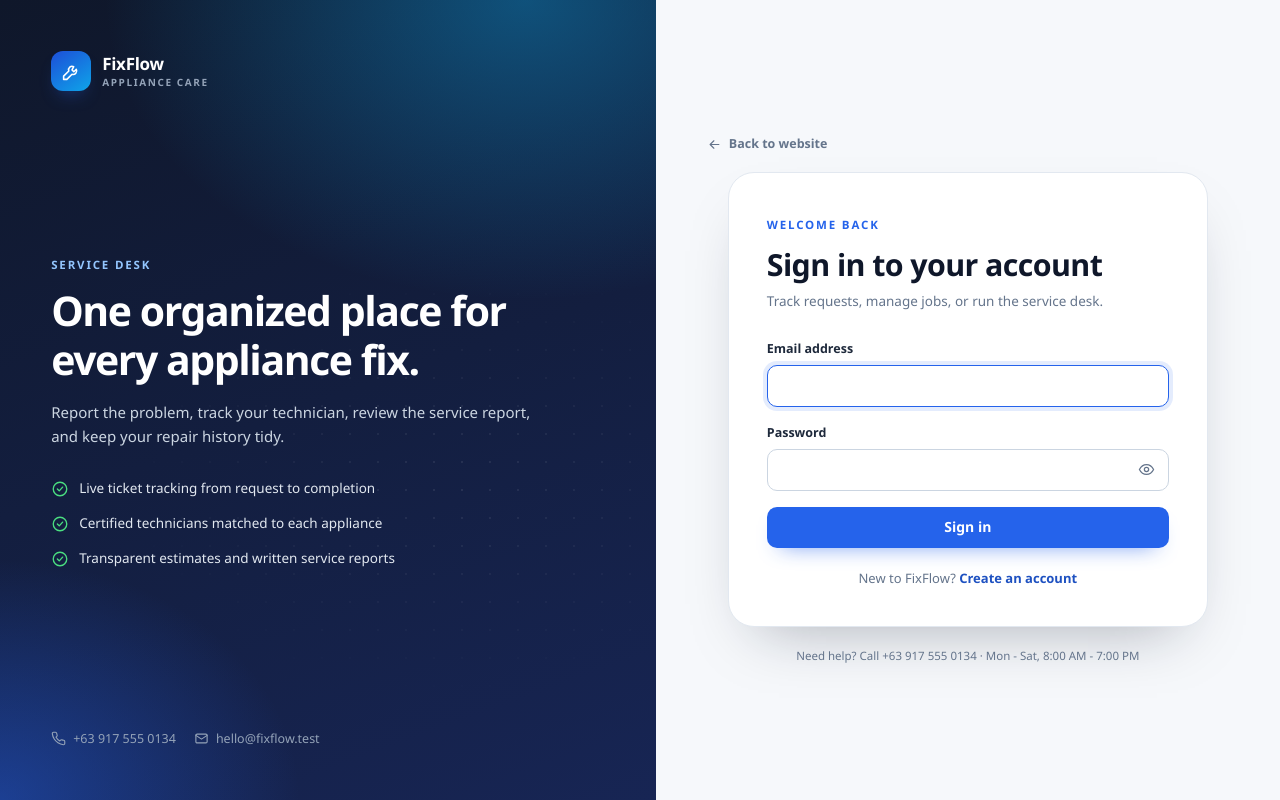
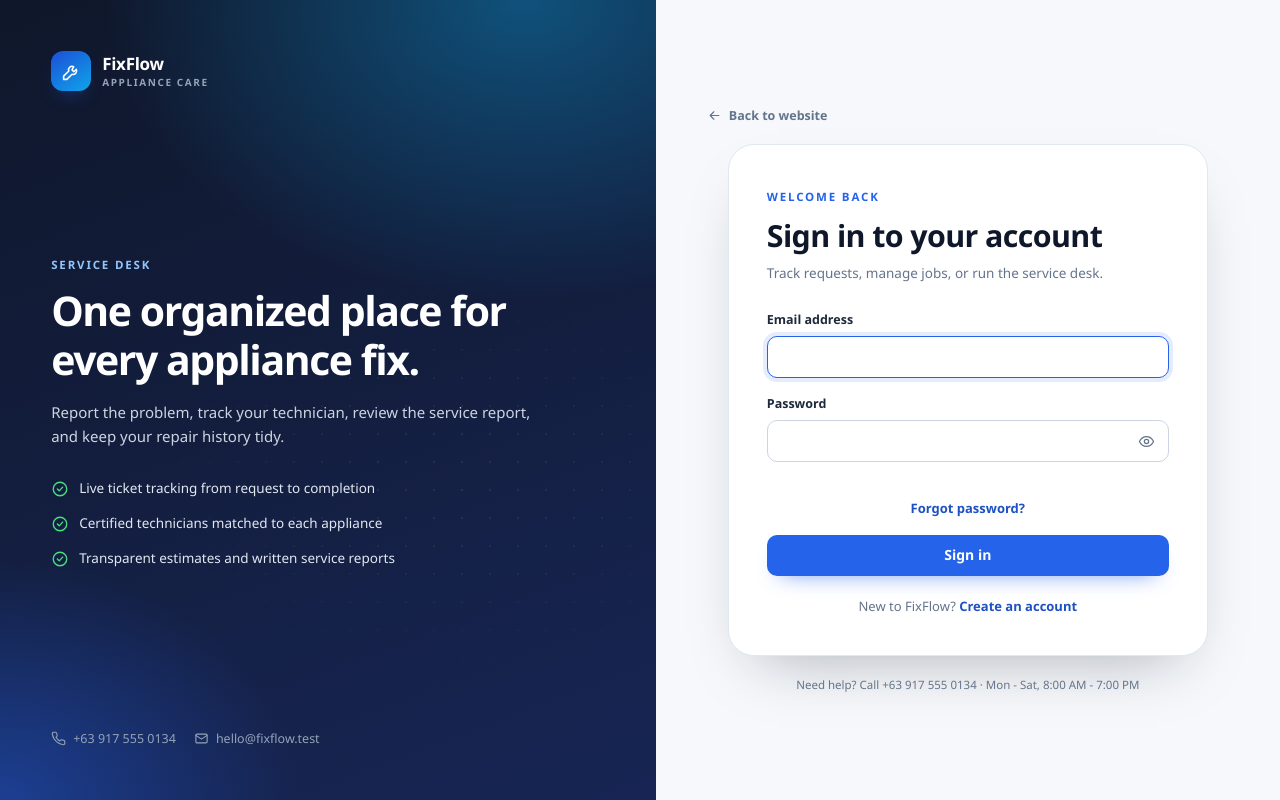
Before and after one commit to christianjamesv24-lang/fixflow_cms, a Laravel app: page /login in a window 1280 px wide. Run offline with Laravel 12, Linux system fonts and the light colour scheme; data comes from the database, SQL or seed files in the repository; some libraries are stand-ins or nearby versions.

Commit message:
Add secure password recovery by email
Co-authored-by: Copilot <223556219+Copilot@users.noreply.github.com>

```diff
--- a/laragon/www/WEBSYSCMS/app/Http/Controllers/AuthController.php
+++ b/laragon/www/WEBSYSCMS/app/Http/Controllers/AuthController.php
@@ -2,8 +2,11 @@
 
 namespace App\Http\Controllers;
 
+use Illuminate\Auth\Events\PasswordReset;
 use App\Models\User;
 use Illuminate\Support\Facades\Auth;
+use Illuminate\Support\Facades\Hash;
+use Illuminate\Support\Facades\Password;
 
 class AuthController extends Controller
 {
@@ -54,6 +57,88 @@ class AuthController extends Controller
         $this->flash('success', 'Welcome back, '.auth()->user()->name.'.');
 
         return redirect(dashboard_url());
+    }
+
+    public function showForgotPassword()
+    {
+        return view('auth.forgot-password', [
+            'title' => 'Forgot password — '.setting('site_name', 'FixitNow'),
+        ]);
+    }
+
+    public function sendPasswordResetLink()
+    {
+        $email = strtolower($this->input('email'));
+
+        if (! filter_var($email, FILTER_VALIDATE_EMAIL)) {
+            return $this->backWithErrors(['email' => 'Enter a valid email address.'], '/forgot-password');
+        }
+
+        if (in_array(config('mail.default'), ['log', 'array'], true)) {
+            $this->flash('error', 'Password recovery email is not configured. Please contact the service administrator.');
+
+            return redirect('/forgot-password')->withInput(['email' => $email]);
+        }
+
+        Password::sendResetLink(['email' => $email]);
+
+        $this->flash('success', 'If an account exists for that email, a password recovery link will be sent.');
+
+        return redirect('/forgot-password');
+    }
+
+    public function showResetPassword(string $token)
+    {
+        return view('auth.reset-password', [
+            'title' => 'Reset password — '.setting('site_name', 'FixitNow'),
+            'email' => strtolower($this->input('email')),
+            'token' => $token,
+        ]);
+    }
+
+    public function resetPassword(string $token)
+    {
+        $email = strtolower($this->input('email'));
+        $password = request()->input('password');
+        $confirmation = request()->input('password_confirmation');
+        $errors = [];
+
+        if (! filter_var($email, FILTER_VALIDATE_EMAIL)) {
+            $errors['email'] = 'Enter a valid email address.';
+        }
+
+        if (! is_string($password) || mb_strlen($password) < 8) {
+            $errors['password'] = 'Use at least 8 characters.';
+        } elseif (! is_string($confirmation) || $password !== $confirmation) {
+            $errors['password_confirmation'] = 'Passwords do not match.';
+        }
+
+        if ($errors) {
+            return $this->backWithErrors($errors, route('password.reset', ['token' => $token, 'email' => $email]));
+        }
+
+        $status = Password::reset(
+            [
+                'email' => $email,
+                'token' => $token,
+                'password' => $password,
+                'password_confirmation' => $confirmation,
+            ],
+            function (User $user, string $password): void {
+                $user->forceFill(['password_hash' => Hash::make($password)])->save();
+                event(new PasswordReset($user));
+            },
+        );
+
+        if ($status === Password::PASSWORD_RESET) {
+            $this->flash('success', 'Your password has been reset. You can now sign in.');
+
+            return redirect('/login');
+        }
+
+        $this->flash('error', 'That password recovery link is invalid or expired. Request a new one.');
+
+        return redirect()->route('password.reset', ['token' => $token, 'email' => $email]);
     }
 
     public function showRegister()
--- a/laragon/www/WEBSYSCMS/resources/views/auth/login.blade.php
+++ b/laragon/www/WEBSYSCMS/resources/views/auth/login.blade.php
@@ -24,6 +24,7 @@
         <?php if (isset($errors['password'])): ?><span class="field-error"><?= e($errors['password']) ?></span><?php endif; ?>
     </div>
 
+    <p class="auth-switch"><a href="<?= e(route('password.request')) ?>">Forgot password?</a></p>
     <button type="submit" class="btn btn-primary btn-block">Sign in</button>
 </form>
 
--- a/laragon/www/WEBSYSCMS/routes/web.php
+++ b/laragon/www/WEBSYSCMS/routes/web.php
@@ -27,6 +27,10 @@ Route::get('/p/{slug}', [HomeController::class, 'page']);
 
 Route::get('/login', [AuthController::class, 'showLogin']);
 Route::post('/login', [AuthController::class, 'login']);
+Route::get('/forgot-password', [AuthController::class, 'showForgotPassword'])->name('password.request');
+Route::post('/forgot-password', [AuthController::class, 'sendPasswordResetLink'])->middleware('throttle:5,1');
+Route::get('/reset-password/{token}', [AuthController::class, 'showResetPassword'])->name('password.reset');
+Route::post('/reset-password/{token}', [AuthController::class, 'resetPassword'])->middleware('throttle:5,1');
 Route::get('/register', [AuthController::class, 'showRegister']);
 Route::post('/register', [AuthController::class, 'register']);
 Route::get('/logout', [AuthController::class, 'logout']);
```
Also changed, not shown: laragon/www/WEBSYSCMS/docs/deployment-vercel.md (+1 -1 lines), laragon/www/WEBSYSCMS/resources/views/auth/forgot-password.blade.php (added, +22 -0 lines), laragon/www/WEBSYSCMS/resources/views/auth/reset-password.blade.php (added, +39 -0 lines), laragon/www/WEBSYSCMS/tests/Feature/PasswordRecoveryTest.php (added, +104 -0 lines), laragon/www/WEBSYSCMS/database/migrations/2026_11_15_000001_create_password_reset_tokens_table.php (added), 1 other file.
